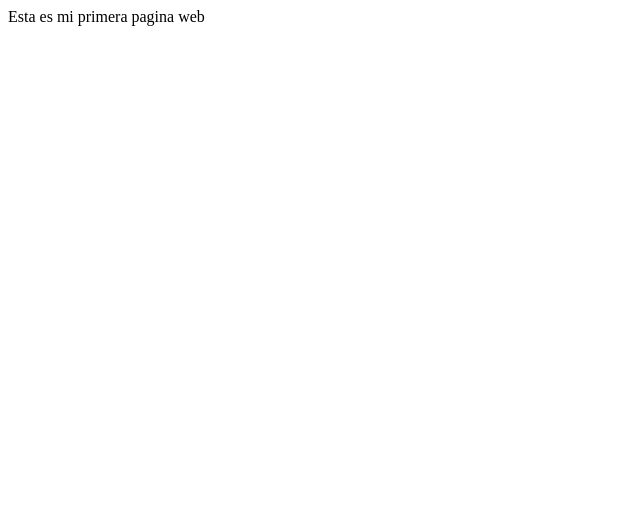
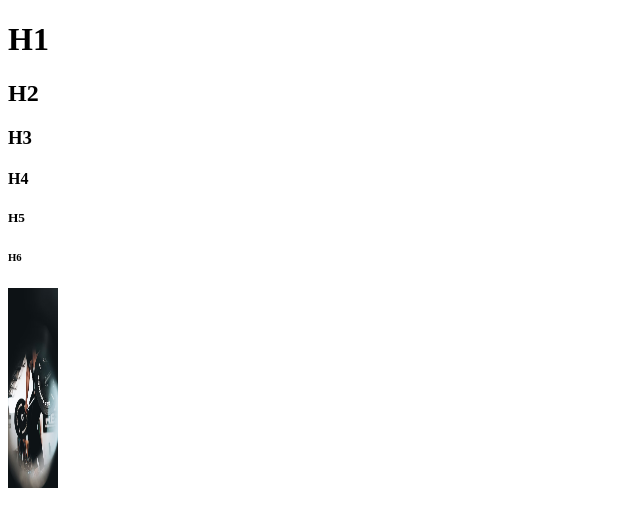
Before and after one commit to UnforgettableMich/PaginaWebLake, a plain HTML site: page index.html in a window 1280 px wide. Shown: the whole page, without its empty margins (0-640 px from the left). Drawn offline with Linux system fonts and the light colour scheme.

Commit message:
Actualizacion Index para mostrar imagen

```diff
--- a/index.html
+++ b/index.html
@@ -1,10 +1,19 @@
-<html>
-    <head>
-        <title>
-            Mi primera pagina web
-        </title>
-    </head>
-   <body>
-    Esta es mi primera pagina web
-   </body>
+<!DOCTYPE html>
+<html lang="en">
+<head>
+    <meta charset="UTF-8">
+    <meta http-equiv="X-UA-Compatible" content="IE=edge">
+    <meta name="viewport" content="width=device-width, initial-scale=1.0">
+    <title>Michelle Nieto</title>
+</head>
+<body>
+
+    <h1> H1 </h1>
+    <h2> H2 </h2>
+    <h3> H3 </h3>
+    <h4> H4 </h4>
+    <h5> H5 </h5>
+    <h6> H6 </h6>
+    <img src="GYM.avif" alt="GYM" width="50px" height="200px">
+</body>
 </html>
```
Also changed, not shown: GYM.avif (added).
